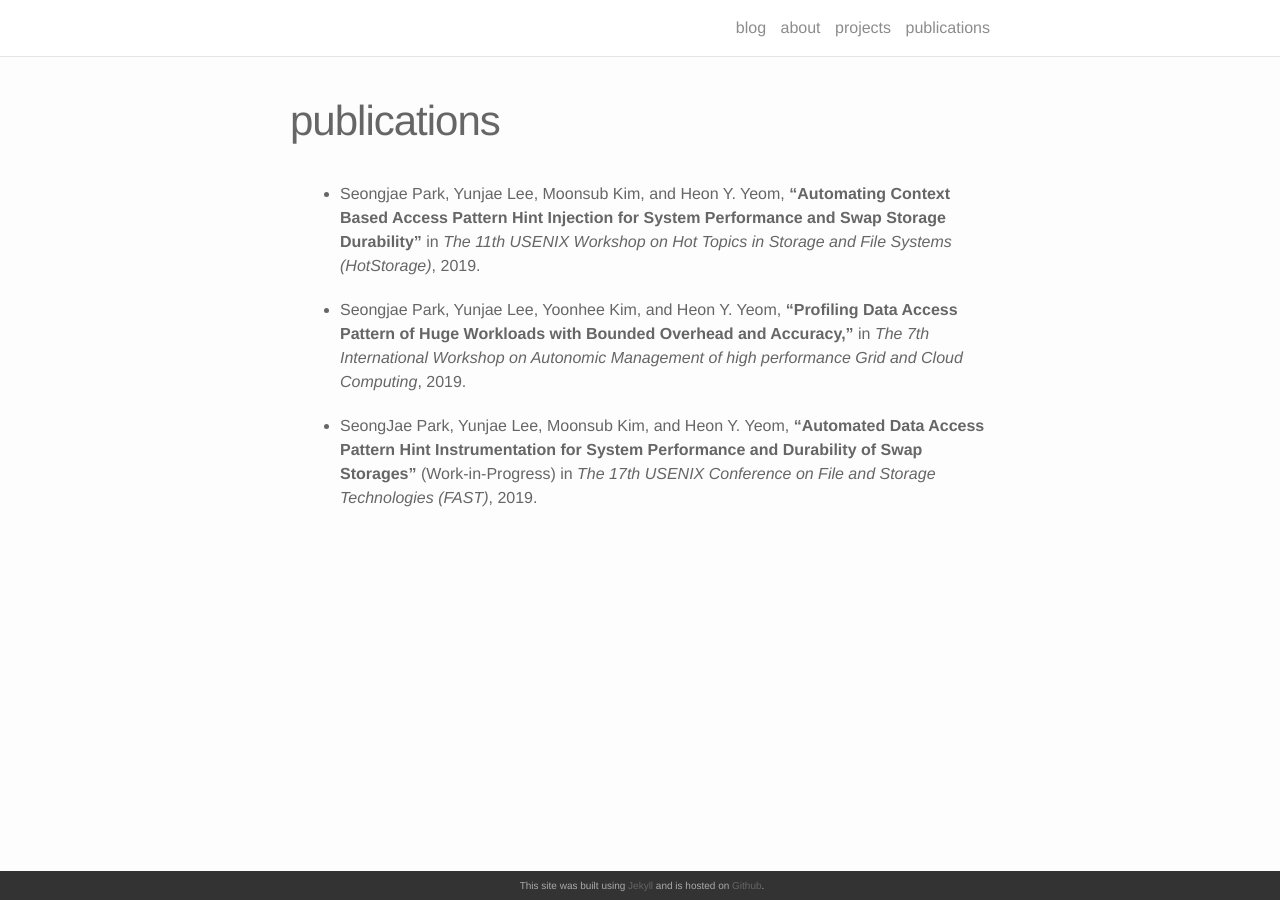
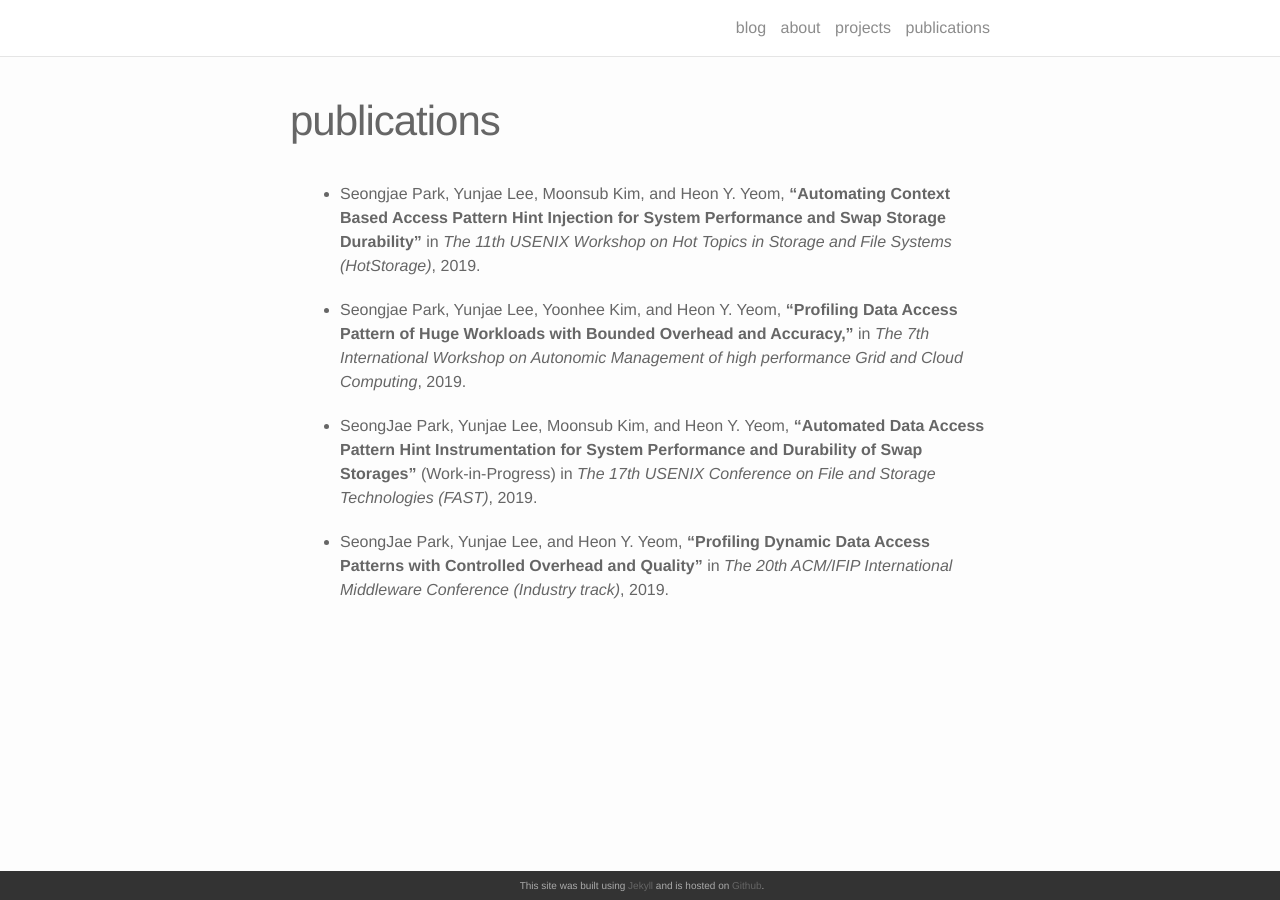
Before and after one commit to yunjae2/yunjae2.github.io, a Jekyll site: the page built from publications.md, in a window 1280 px wide. Built offline with Jekyll 4.4.1, drawn with Linux system fonts in a browser that asks for light colours; nearby versions of some CDN libraries.

Commit message:
publications: Add a publication
Signed-off-by: Yunjae Lee <lyj7694@gmail.com>

```diff
--- a/publications.md
+++ b/publications.md
@@ -8,3 +8,5 @@ title: publications
 - Seongjae Park, Yunjae Lee, Yoonhee Kim, and Heon Y. Yeom, __“Profiling Data Access Pattern of Huge Workloads with Bounded Overhead and Accuracy,”__ in _The 7th International Workshop on Autonomic Management of high performance Grid and Cloud Computing_, 2019.
 
 - SeongJae Park, Yunjae Lee, Moonsub Kim, and Heon Y. Yeom, __"Automated Data Access Pattern Hint Instrumentation for System Performance and Durability of Swap Storages"__ (Work-in-Progress) in _The 17th USENIX Conference on File and Storage Technologies (FAST)_, 2019.
+
+- SeongJae Park, Yunjae Lee, and Heon Y. Yeom, __"Profiling Dynamic Data Access Patterns with Controlled Overhead and Quality"__ in _The 20th ACM/IFIP International Middleware Conference (Industry track)_, 2019.
```
